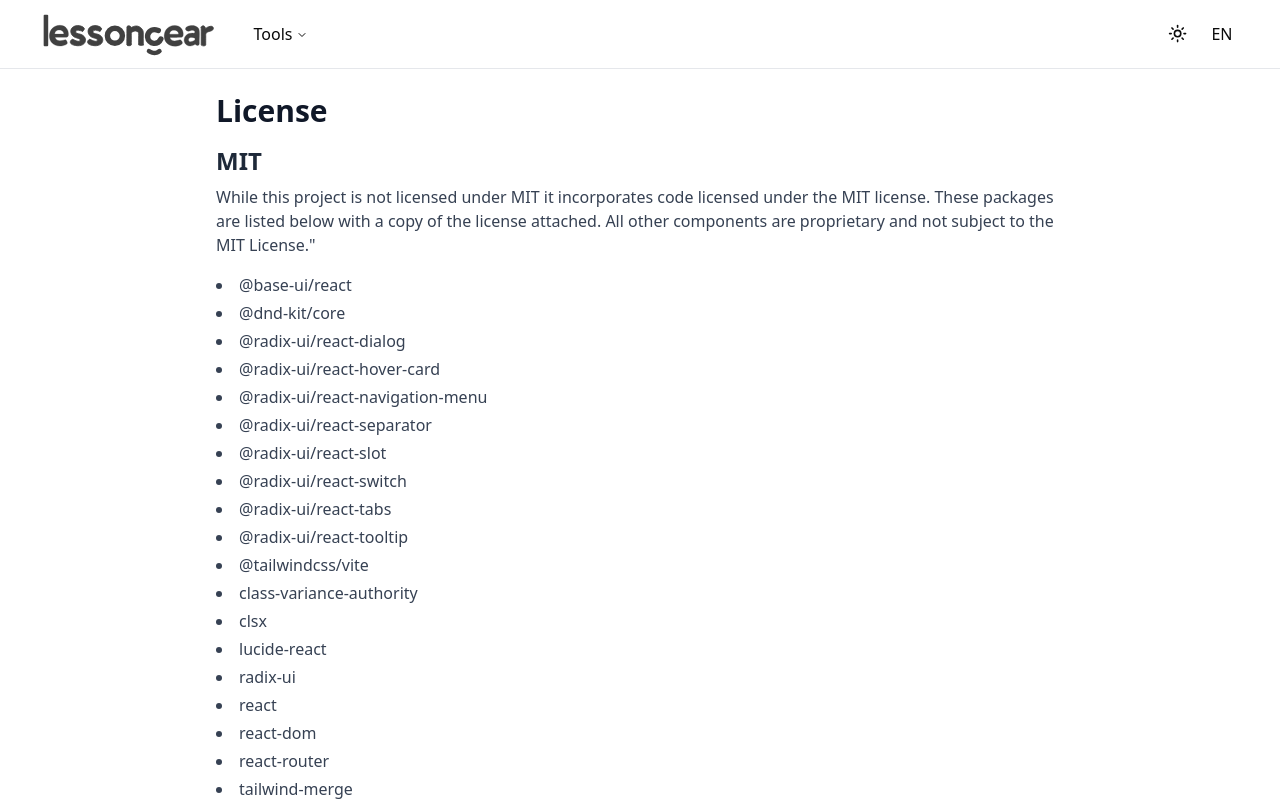
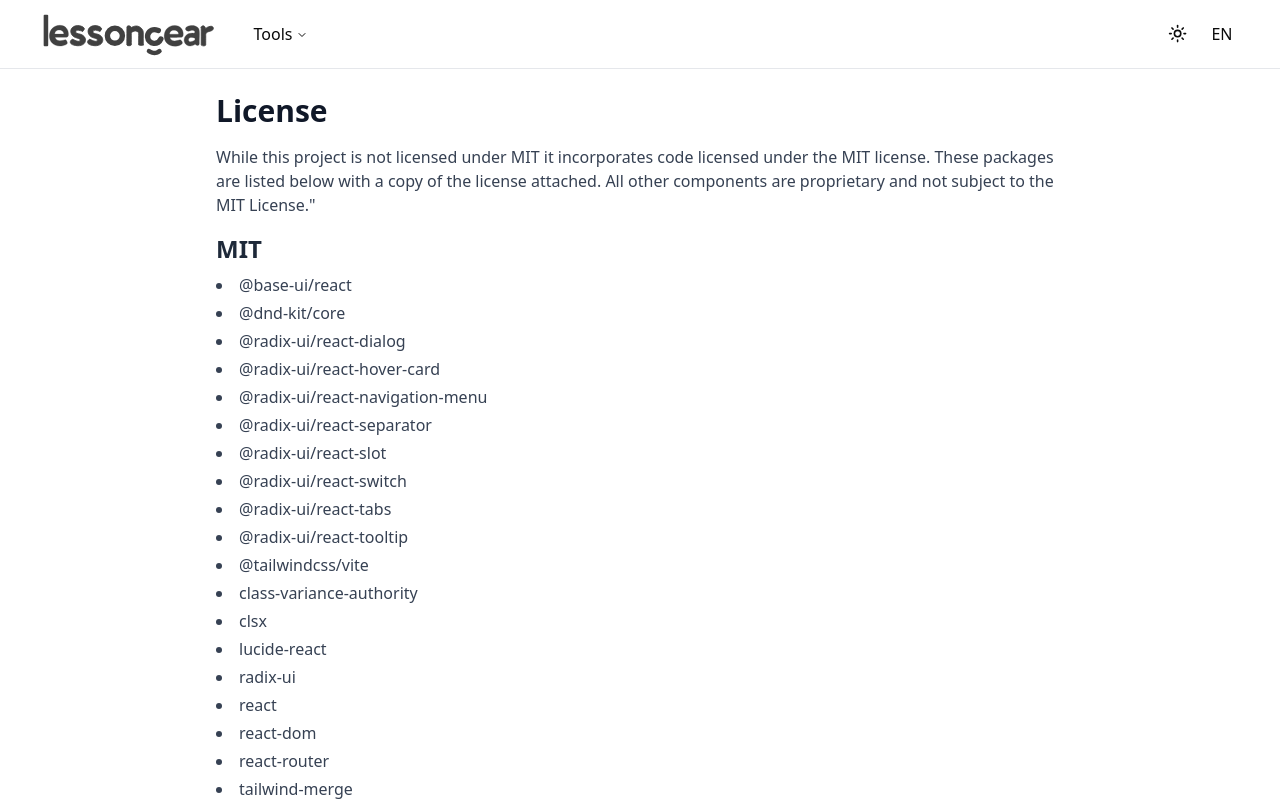
Before and after one commit to Lesson-Gear/Lesson-Gear.github.io, a React (Vite) app: page /#/license in a window 1280 px wide. Shown: the top 801 px of the page. Built offline with nearby package versions, Linux system fonts and the light colour scheme.

Commit message:
changes to license

```diff
--- a/src/pages/legal/licenses.tsx
+++ b/src/pages/legal/licenses.tsx
@@ -3,11 +3,11 @@
   return (
     <div className="max-w-4xl mx-auto p-6">
       <h1 className="text-3xl font-bold mb-4 text-gray-900">License</h1>
-      <h2 className="text-2xl font-semibold mb-2 text-gray-800">MIT</h2>
       <p className="mb-4 text-gray-700">
         While this project is not licensed under MIT it incorporates code licensed under the MIT license. These packages
         are listed below with a copy of the license attached. All other components are proprietary and not subject to the MIT License."
       </p>
+      <h2 className="text-2xl font-semibold mb-2 text-gray-800">MIT</h2>
 
       <ul className="list-disc list-inside mb-6 text-gray-700 space-y-1">
         <li>@base-ui/react</li>
```
